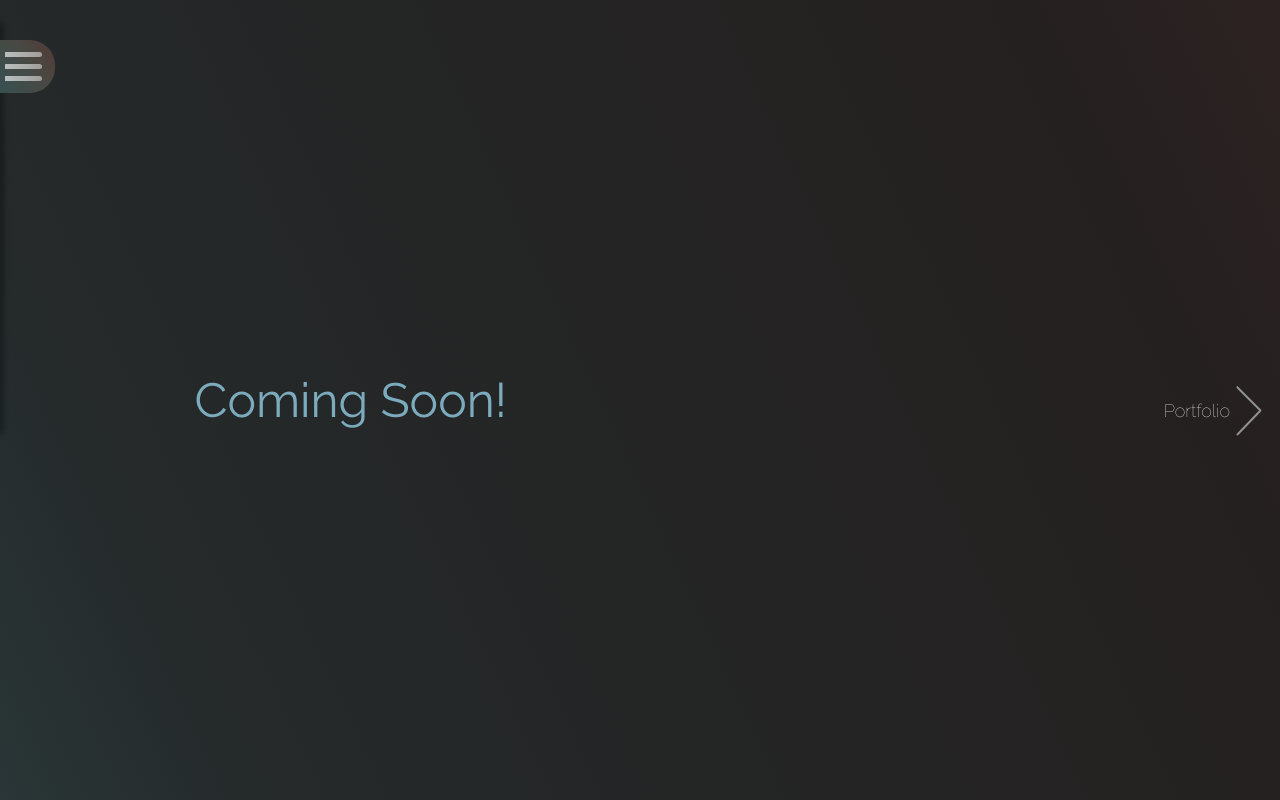
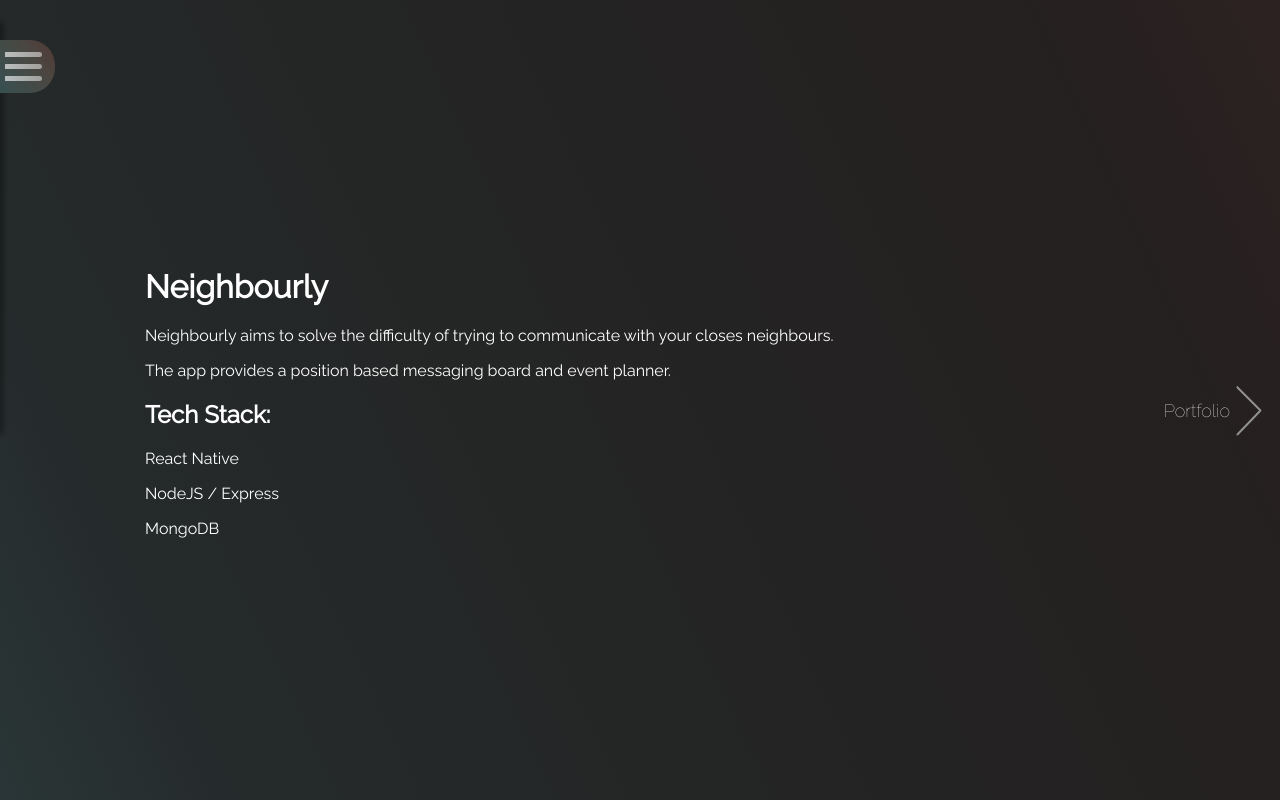
Before and after one commit to SimenMH/portfolio-website, a React (Create React App) app: page /portfolio/mobile in a window 1280 px wide. Built offline with nearby package versions, Linux system fonts and the light colour scheme.

Commit message:
feat: Add placeholder text to portfolio pages

```diff
--- a/src/screens/Portfolio/GamePortfolio/GamePortfolio.screen.js
+++ b/src/screens/Portfolio/GamePortfolio/GamePortfolio.screen.js
@@ -2,8 +2,16 @@ import './styles.css';
 
 const GamePortfolio = () => {
   return (
-    <div className='aboutme-container fade-in'>
+    <div className='screen-container fade-in'>
       <h1>Coming Soon!</h1>
+      <p>
+        I am currently working on a multiplayer PvP game to be showcased here
+        soon!
+      </p>
+      <p>
+        Meanwhile, please enjoy this short game demo that showcases some of my
+        skill.
+      </p>
     </div>
   );
 };
--- a/src/screens/Portfolio/MobilePortfolio/MobilePortfolio.screen.js
+++ b/src/screens/Portfolio/MobilePortfolio/MobilePortfolio.screen.js
@@ -2,8 +2,19 @@ import './styles.css';
 
 const MobilePortfolio = () => {
   return (
-    <div className='aboutme-container fade-in'>
-      <h1>Coming Soon!</h1>
+    <div className='screen-container fade-in'>
+      <h1>Neighbourly</h1>
+      <p>
+        Neighbourly aims to solve the difficulty of trying to communicate with
+        your closes neighbours.
+      </p>
+      <p>
+        The app provides a position based messaging board and event planner.
+      </p>
+      <h2>Tech Stack:</h2>
+      <p>React Native</p>
+      <p>NodeJS / Express</p>
+      <p>MongoDB</p>
     </div>
   );
 };
--- a/src/screens/Portfolio/Portfolio.screen.js
+++ b/src/screens/Portfolio/Portfolio.screen.js
@@ -2,8 +2,12 @@ import './styles.css';
 
 const Portfolio = () => {
   return (
-    <div className='aboutme-container fade-in'>
-      <h1>Coming Soon!</h1>
+    <div className='screen-container fade-in'>
+      <h1>My work</h1>
+      <p>
+        I have experience with web development, mobile apps, and video games.
+      </p>
+      <p>Here you may see some projects from each category.</p>
     </div>
   );
 };
--- a/src/screens/Portfolio/WebPortfolio/WebPortfolio.screen.js
+++ b/src/screens/Portfolio/WebPortfolio/WebPortfolio.screen.js
@@ -2,8 +2,10 @@ import './styles.css';
 
 const WebPortfolio = () => {
   return (
-    <div className='aboutme-container fade-in'>
-      <h1>Coming Soon!</h1>
+    <div className='screen-container fade-in'>
+      <h1>Web portfolio</h1>
+      <p>The page you're viewing right now was made in React</p>
+      <h2>Additional projects</h2>
     </div>
   );
 };
```
